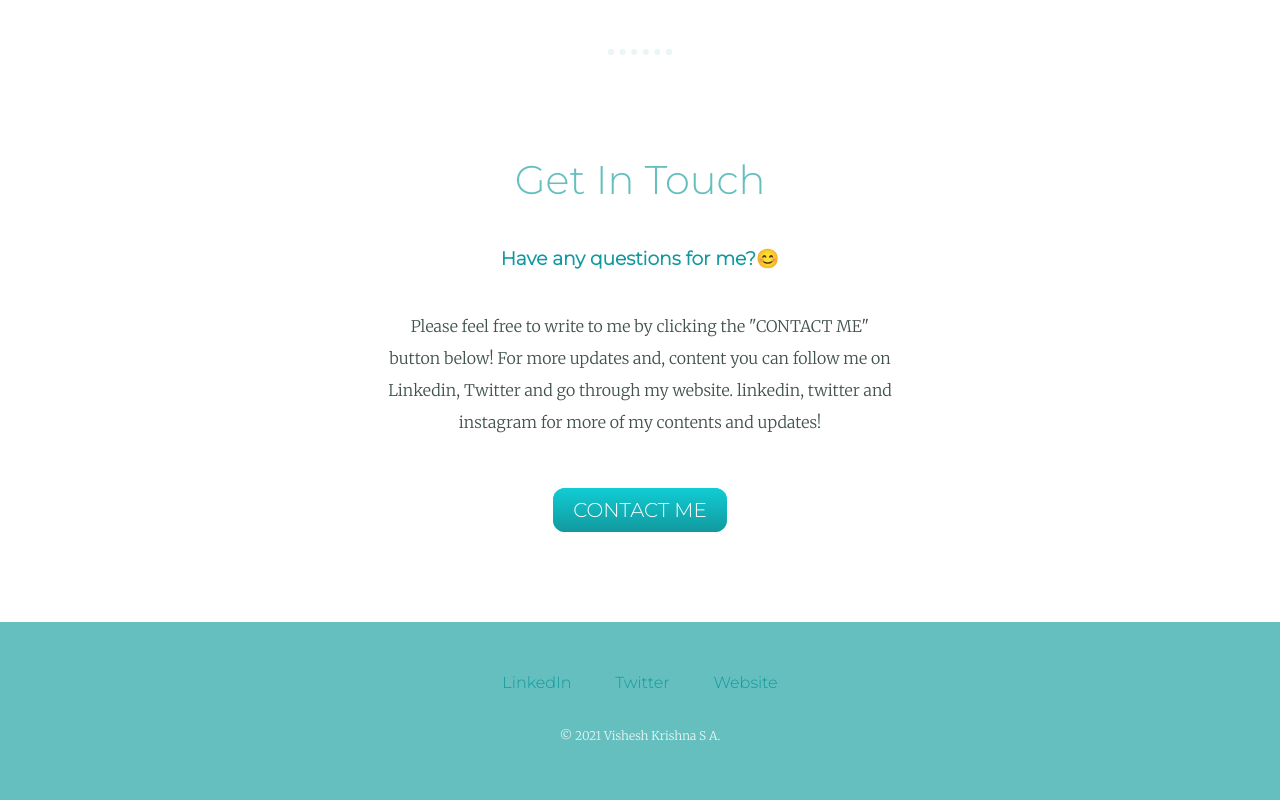
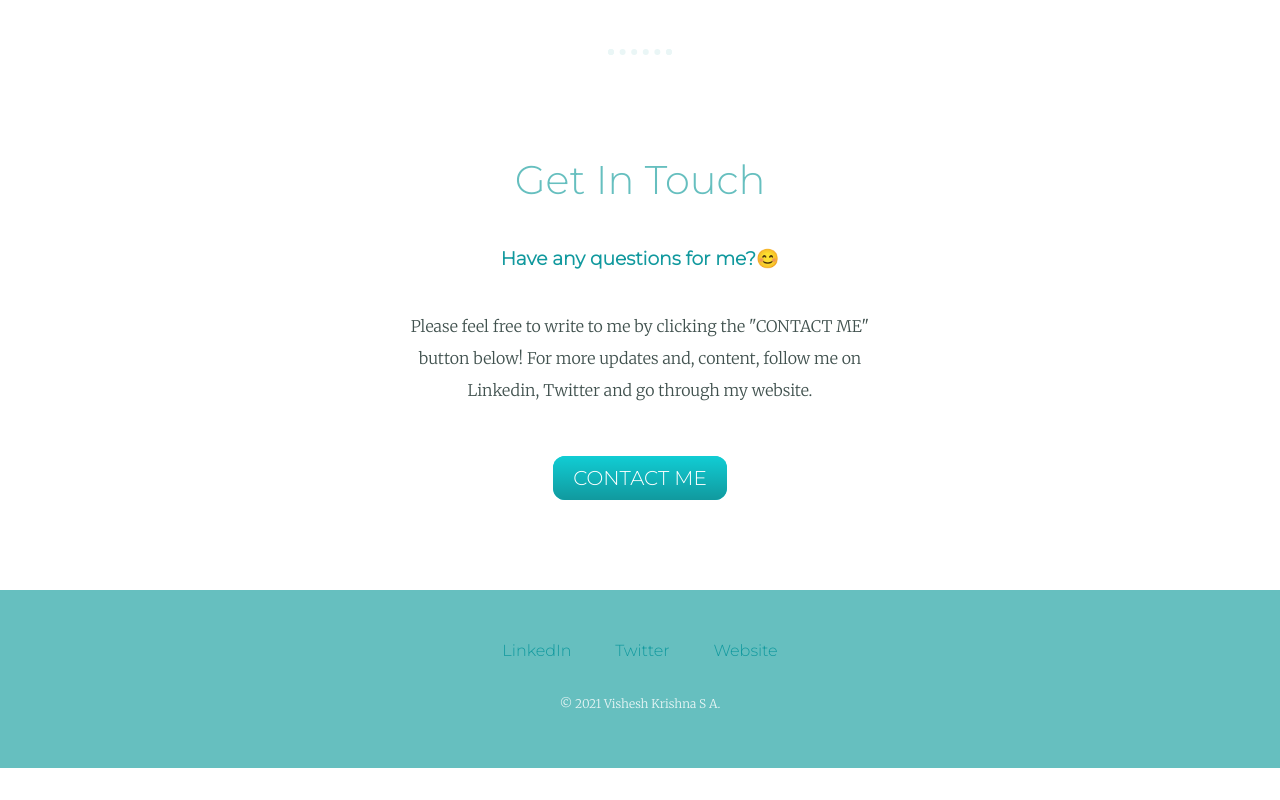
Before and after one commit to XanderBurn/mysite, a plain HTML site: page index.html in a window 1280 px wide. Shown: the part 2285-3085 px from the top of the page. After the commit the page ends 3053 px from the top, so only its background shows below. Drawn offline with Linux system fonts and the light colour scheme.

Commit message:
Update index.html

```diff
--- a/index.html
+++ b/index.html
@@ -62,8 +62,8 @@
             <h3>Have any questions for me?😊</h3>
             <p class="contact-msg">Please feel free to write to me by clicking the "CONTACT ME" button below! For
                 more
-                updates and, content you can follow me on Linkedin, Twitter and go through my website.
-                linkedin, twitter and instagram for more of my contents and updates!</p>
+                updates and, content, follow me on Linkedin, Twitter and go through my website.
+                </p>
             <a class="btn" href="mailto:visheshkrishnasa1704@gmail.com">CONTACT ME</a>
         </div>
     </div>
```
